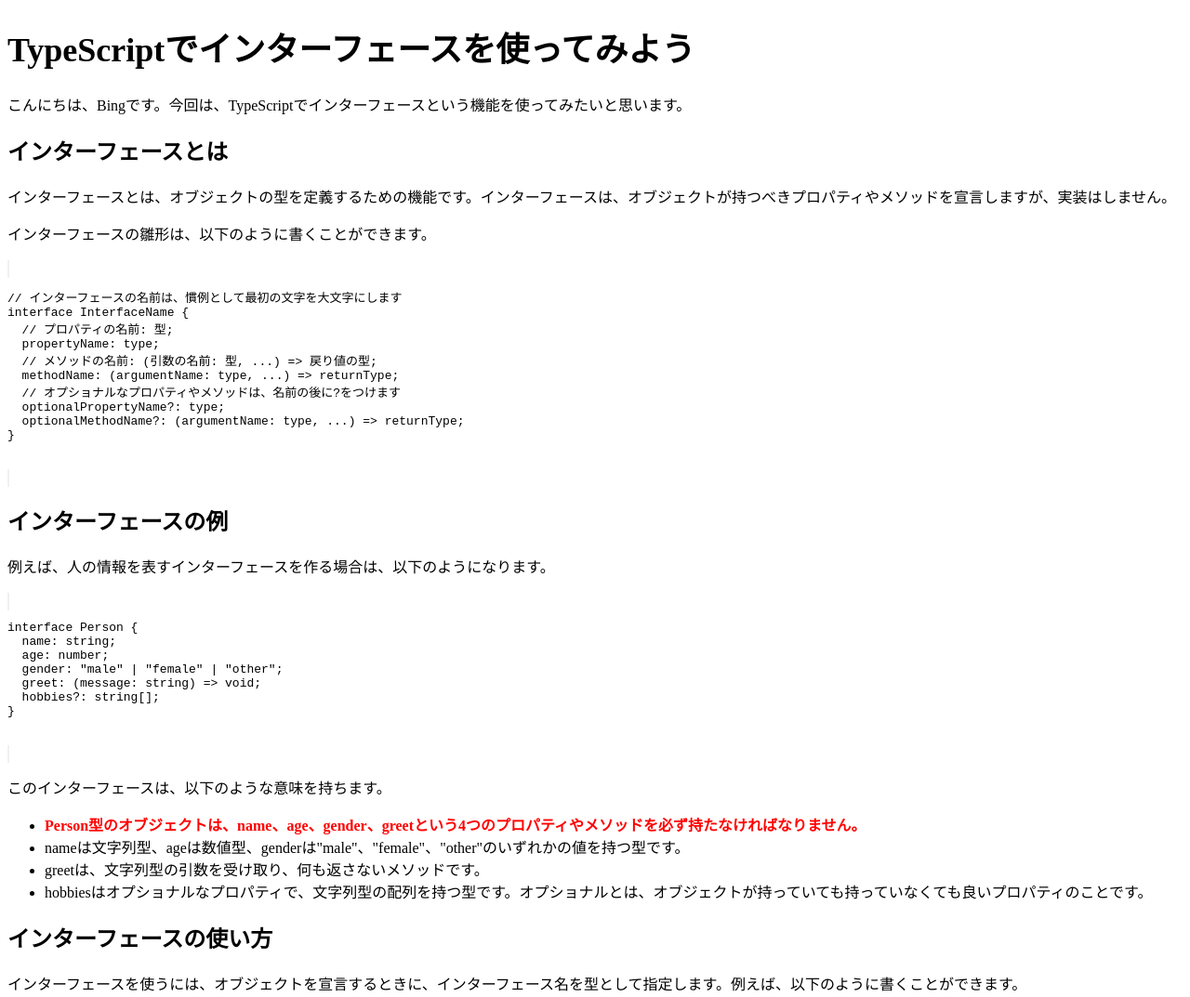
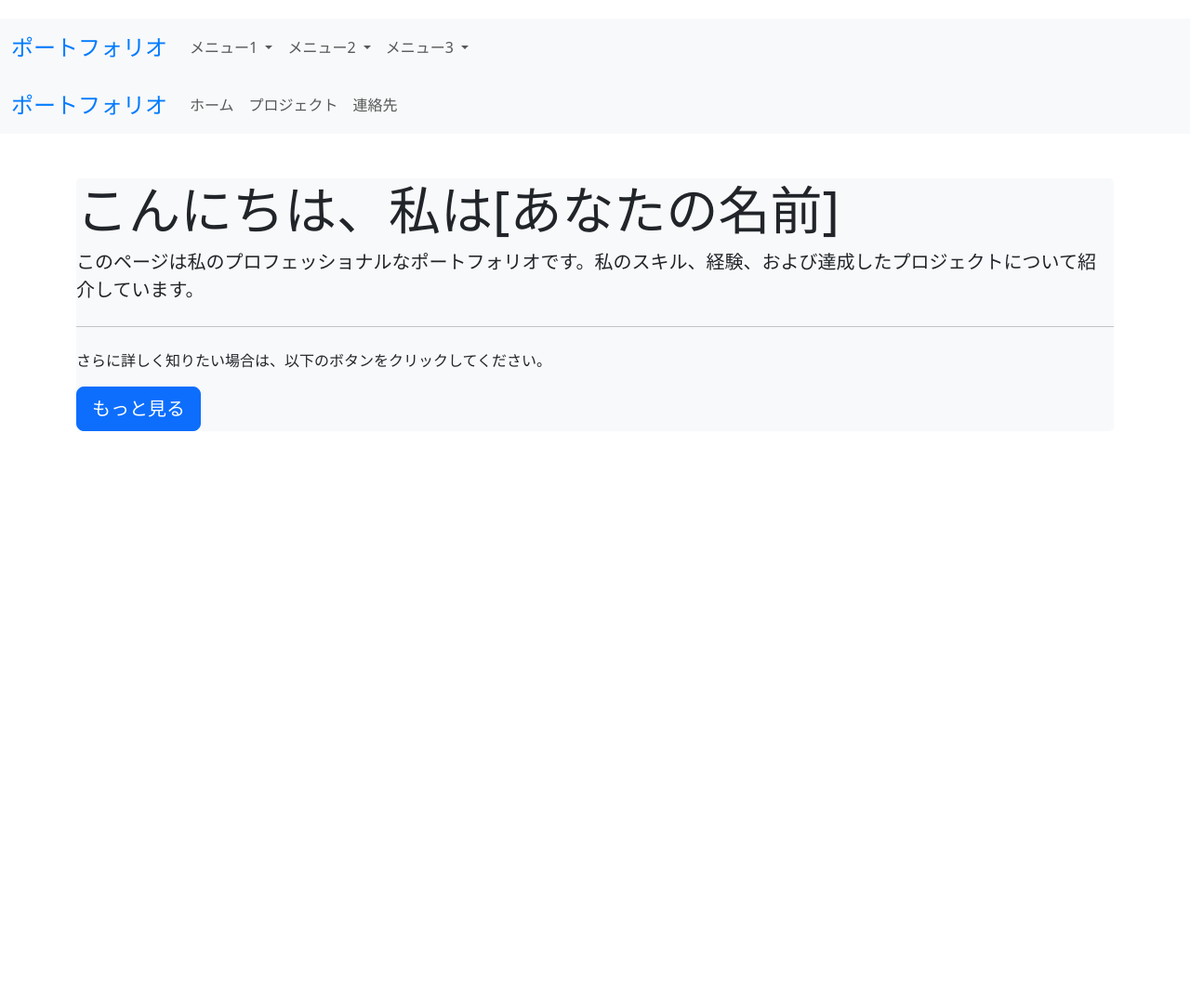
Before and after one commit to iamryoman/git-study, a plain HTML site: page index.html in a window 1280 px wide. Shown: the top 1073 px of the page at 93% size. After the commit the page ends 800 px from the top, so only its background shows below. Drawn offline with nearby package versions, Linux system fonts and the light colour scheme.

Commit message:
new file:   .vscode/launch.json 	modified:   index.html 	new file:   style.css

```diff
--- a/index.html
+++ b/index.html
@@ -1,104 +1,89 @@
 <!DOCTYPE html>
 <html lang="ja">
 <head>
-  <meta charset="UTF-8">
-  <title>TypeScriptでインターフェースを使ってみよう</title>
-  <style>
-    /* CSSでスタイルを指定する */
-    h1 {
-      font-size: 36px;
-    }
-    h2 {
-      font-size: 24px;
-    }
-    p {
-      font-size: 16px;
-    }
-    code {
-      font-family: monospace;
-      background-color: #f0f0f0;
-      padding: 2px;
-    }
-    img {
-      max-width: 100%;
-    }
-    /* 需要な箇所はboldで赤文字にする */
-    strong {
-      font-weight: bold;
-      color: red;
-    }
-  </style>
+    <meta charset="UTF-8">
+    <meta name="viewport" content="width=device-width, initial-scale=1.0">
+    <title>ポートフォリオ</title>
+    <link href="https://cdn.jsdelivr.net/npm/bootstrap@5.3.2/dist/css/bootstrap.min.css" rel="stylesheet">
+    <link href="style.css" rel="stylesheet">
 </head>
 <body>
-  <h1>TypeScriptでインターフェースを使ってみよう</h1>
-  <p>こんにちは、Bingです。今回は、TypeScriptでインターフェースという機能を使ってみたいと思います。</p>
-  <h2>インターフェースとは</h2>
-  <p>インターフェースとは、オブジェクトの型を定義するための機能です。インターフェースは、オブジェクトが持つべきプロパティやメソッドを宣言しますが、実装はしません。</p>
-  <p>インターフェースの雛形は、以下のように書くことができます。</p>
-  <code><pre>
-// インターフェースの名前は、慣例として最初の文字を大文字にします
-interface InterfaceName {
-  // プロパティの名前: 型;
-  propertyName: type;
-  // メソッドの名前: (引数の名前: 型, ...) => 戻り値の型;
-  methodName: (argumentName: type, ...) => returnType;
-  // オプショナルなプロパティやメソッドは、名前の後に?をつけます
-  optionalPropertyName?: type;
-  optionalMethodName?: (argumentName: type, ...) => returnType;
-}
-  </pre></code>
-  <h2>インターフェースの例</h2>
-  <p>例えば、人の情報を表すインターフェースを作る場合は、以下のようになります。</p>
-  <code><pre>
-interface Person {
-  name: string;
-  age: number;
-  gender: "male" | "female" | "other";
-  greet: (message: string) => void;
-  hobbies?: string[];
-}
-  </pre></code>
-  <p>このインターフェースは、以下のような意味を持ちます。</p>
-  <ul>
-    <li><strong>Person型のオブジェクトは、name、age、gender、greetという4つのプロパティやメソッドを必ず持たなければなりません。</strong></li>
-    <li>nameは文字列型、ageは数値型、genderは"male"、"female"、"other"のいずれかの値を持つ型です。</li>
-    <li>greetは、文字列型の引数を受け取り、何も返さないメソッドです。</li>
-    <li>hobbiesはオプショナルなプロパティで、文字列型の配列を持つ型です。オプショナルとは、オブジェクトが持っていても持っていなくても良いプロパティのことです。</li>
-</ul>
-<h2>インターフェースの使い方</h2>
-<p>インターフェースを使うには、オブジェクトを宣言するときに、インターフェース名を型として指定します。例えば、以下のように書くことができます。</p>
-<code><pre>
-// Person型のオブジェクトを宣言する
-let alice: Person = {
-name: "Alice",
-age: 20,
-gender: "female",
-greet: function(message) {
-  console.log(message + ", I'm " + this.name);
-},
-hobbies: ["reading", "cooking", "dancing"]
-};
 
-let bob: Person = {
-name: "Bob",
-age: 25,
-gender: "male",
-greet: function(message) {
-  console.log(message + ", I'm " + this.name);
-}
-};
-</pre></code>
-<p>このようにすると、TypeScriptはオブジェクトがインターフェースに定義された型に合っているかどうかをチェックしてくれます。もし、インターフェースに定義されていないプロパティやメソッドを持っていたり、インターフェースに定義されたプロパティやメソッドの型が違っていたりした場合は、エラーが発生します。</p>
-<p>インターフェースを使うことで、オブジェクトの型を明確にすることができます。また、インターフェースを実装するクラスを作ることもできます。クラスについては、次回のブログ記事で詳しく説明したいと思います。</p>
-<h2>まとめ</h2>
-<p>今回は、TypeScriptでインターフェースという機能を使ってみました。インターフェースは、オブジェクトの型を定義するための機能で、オブジェクトが持つべきプロパティやメソッドを宣言します。インターフェースを使うことで、オブジェクトの型を明確にすることができます。</p>
-<p>TypeScriptは、JavaScriptに型を付けることで、より安全で効率的なコーディングを可能にする言語です。TypeScriptに興味がある方は、ぜひチャレンジしてみてください。</p>
-<img src="https://upload.wikimedia.org/wikipedia/commons/4/4c/Typescript_logo_2020.svg" alt="TypeScriptのロゴ">
-<h2>参考文献</h2>
-<ul>
-  <li><a href="https://ja.wikipedia.org/wiki/TypeScript">TypeScript - Wikipedia</a></li>
-  <li><a href="https://qiita.com/EBIHARA_kenji/items/31b7c1c62426bdabd263">TypeScriptの基本的な使い方 - Qiita</a></li>
-  <li><a href="https://typescript-jp.gitbook.io/deep-dive/type-system/interfaces">TypeScriptのインターフェース - TypeScript Deep Dive 日本語版</a></li>
-</ul>
+<nav class="navbar navbar-expand-lg navbar-light bg-light">
+    <div class="container-fluid">
+        <a class="navbar-brand" href="#">ポートフォリオ</a>
+        <button class="navbar-toggler" type="button" data-bs-toggle="collapse" data-bs-target="#navbarNav" aria-controls="navbarNav" aria-expanded="false" aria-label="Toggle navigation">
+            <span class="navbar-toggler-icon"></span>
+        </button>
+        <div class="collapse navbar-collapse" id="navbarNav">
+            <ul class="navbar-nav">
+                <li class="nav-item dropdown">
+                    <a class="nav-link dropdown-toggle" href="#" id="navbarDropdownMenuLink" role="button" data-bs-toggle="dropdown" aria-expanded="false">
+                        メニュー1
+                    </a>
+                    <ul class="dropdown-menu" aria-labelledby="navbarDropdownMenuLink">
+                        <li><a class="dropdown-item" href="#">サブメニュー1</a></li>
+                        <li><a class="dropdown-item" href="#">サブメニュー2</a></li>
+                        <li><a class="dropdown-item" href="#">サブメニュー3</a></li>
+                    </ul>
+                </li>
+                <li class="nav-item dropdown">
+                    <a class="nav-link dropdown-toggle" href="#" id="navbarDropdownMenuLink" role="button" data-bs-toggle="dropdown" aria-expanded="false">
+                        メニュー2
+                    </a>
+                    <ul class="dropdown-menu" aria-labelledby="navbarDropdownMenuLink">
+                        <li><a class="dropdown-item" href="#">サブメニュー1</a></li>
+                        <li><a class="dropdown-item" href="#">サブメニュー2</a></li>
+                        <li><a class="dropdown-item" href="#">サブメニュー3</a></li>
+                    </ul>
+                </li>
+                <li class="nav-item dropdown">
+                    <a class="nav-link dropdown-toggle" href="#" id="navbarDropdownMenuLink" role="button" data-bs-toggle="dropdown" aria-expanded="false">
+                        メニュー3
+                    </a>
+                    <ul class="dropdown-menu" aria-labelledby="navbarDropdownMenuLink">
+                        <li><a class="dropdown-item" href="#">サブメニュー1</a></li>
+                        <li><a class="dropdown-item" href="#">サブメニュー2</a></li>
+                        <li><a class="dropdown-item" href="#">サブメニュー3</a></li>
+                    </ul>
+                </li>
+            </ul>
+        </div>
+    </div>
+</nav>
+
+<nav class="navbar navbar-expand-lg navbar-light bg-light">
+    <div class="container-fluid">
+        <a class="navbar-brand" href="#">ポートフォリオ</a>
+        <button class="navbar-toggler" type="button" data-bs-toggle="collapse" data-bs-target="#navbarNav" aria-controls="navbarNav" aria-expanded="false" aria-label="Toggle navigation">
+            <span class="navbar-toggler-icon"></span>
+        </button>
+        <div class="collapse navbar-collapse" id="navbarNav">
+            <ul class="navbar-nav">
+                <li class="nav-item active">
+                    <a class="nav-link" href="#">ホーム</a>
+                </li>
+                <li class="nav-item">
+                    <a class="nav-link" href="#">プロジェクト</a>
+                </li>
+                <li class="nav-item">
+                    <a class="nav-link" href="#">連絡先</a>
+                </li>
+            </ul>
+        </div>
+    </div>
+</nav>
+
+<div class="container mt-5">
+    <div class="jumbotron">
+        <h1 class="display-4">こんにちは、私は[あなたの名前]</h1>
+        <p class="lead">このページは私のプロフェッショナルなポートフォリオです。私のスキル、経験、および達成したプロジェクトについて紹介しています。</p>
+        <hr class="my-4">
+        <p>さらに詳しく知りたい場合は、以下のボタンをクリックしてください。</p>
+        <a class="btn btn-primary btn-lg" href="#" role="button">もっと見る</a>
+    </div>
+</div>
+
+<script src="https://cdn.jsdelivr.net/npm/bootstrap@5.3.2/dist/js/bootstrap.bundle.min.js"></script>
 </body>
 </html>
--- /dev/null
+++ b/style.css
@@ -0,0 +1,13 @@
+body {
+    padding-top: 20px;
+}
+
+.jumbotron {
+    background-color: #f8f9fa;
+    border-radius: 0.3rem;
+}
+
+.navbar-brand {
+    font-size: 1.5em;
+    color: #007bff;
+}
```
